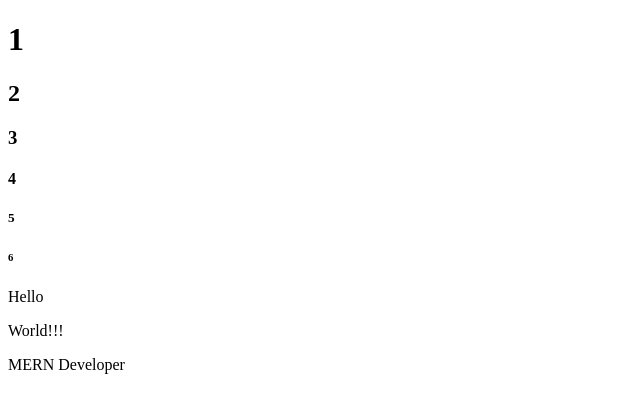
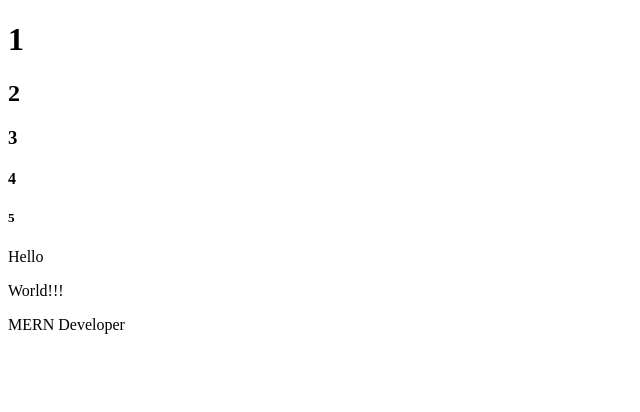
Before and after one commit to Aarpit688/GFG1, a plain HTML site: page Day1/index.html in a window 1280 px wide. Shown: the whole page, without its empty margins (0-640 px from the left). Drawn offline with Linux system fonts and the light colour scheme.

Commit message:
New-branch

```diff
--- a/Day1/index.html
+++ b/Day1/index.html
@@ -11,7 +11,6 @@
     <h3>3</h3>
     <h4>4</h4>
     <h5>5</h5>
-    <h6>6</h6>
     <div>Hello</div>
     <p>World!!!</p>
     <span>MERN Developer</span>
```
